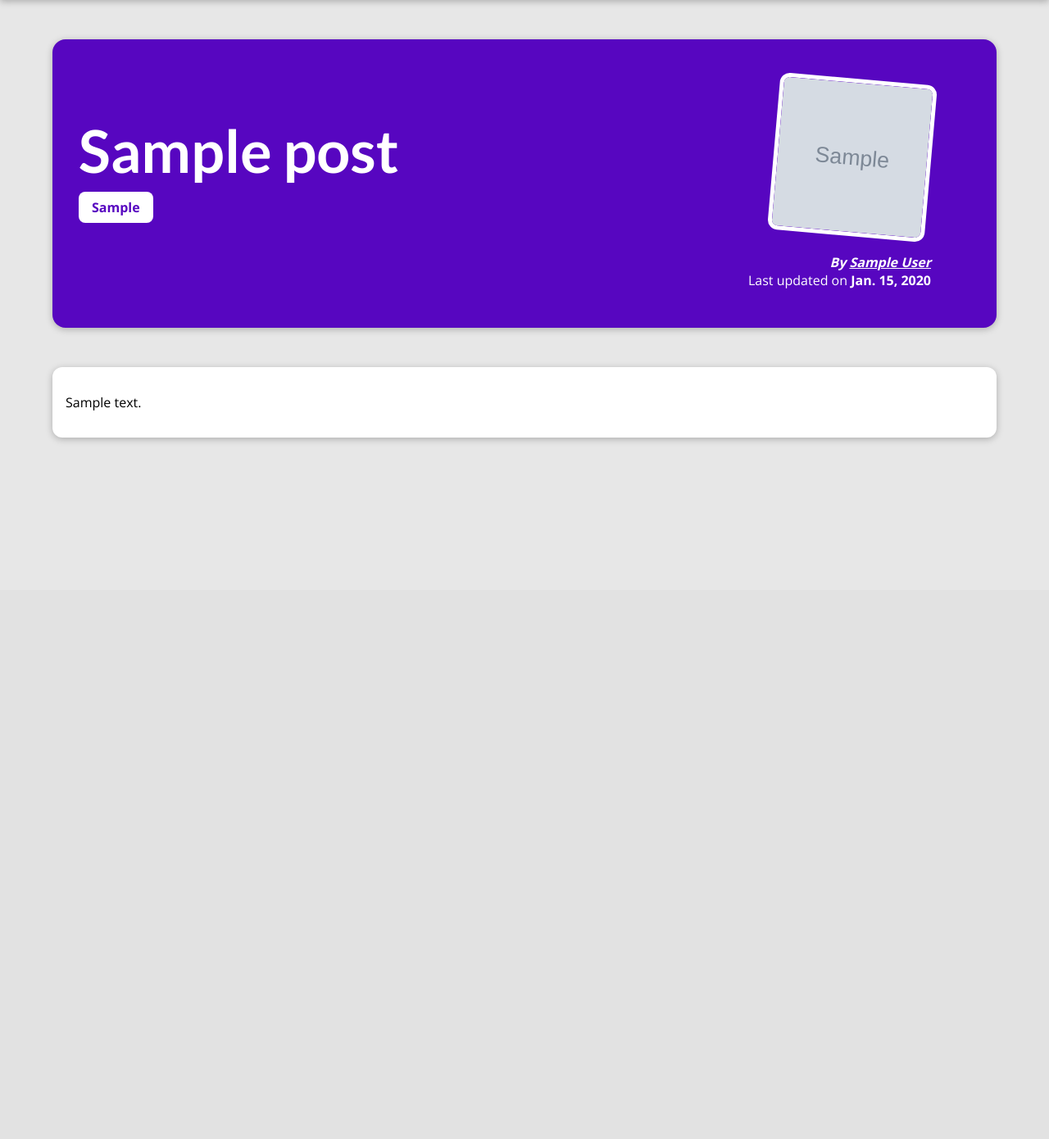
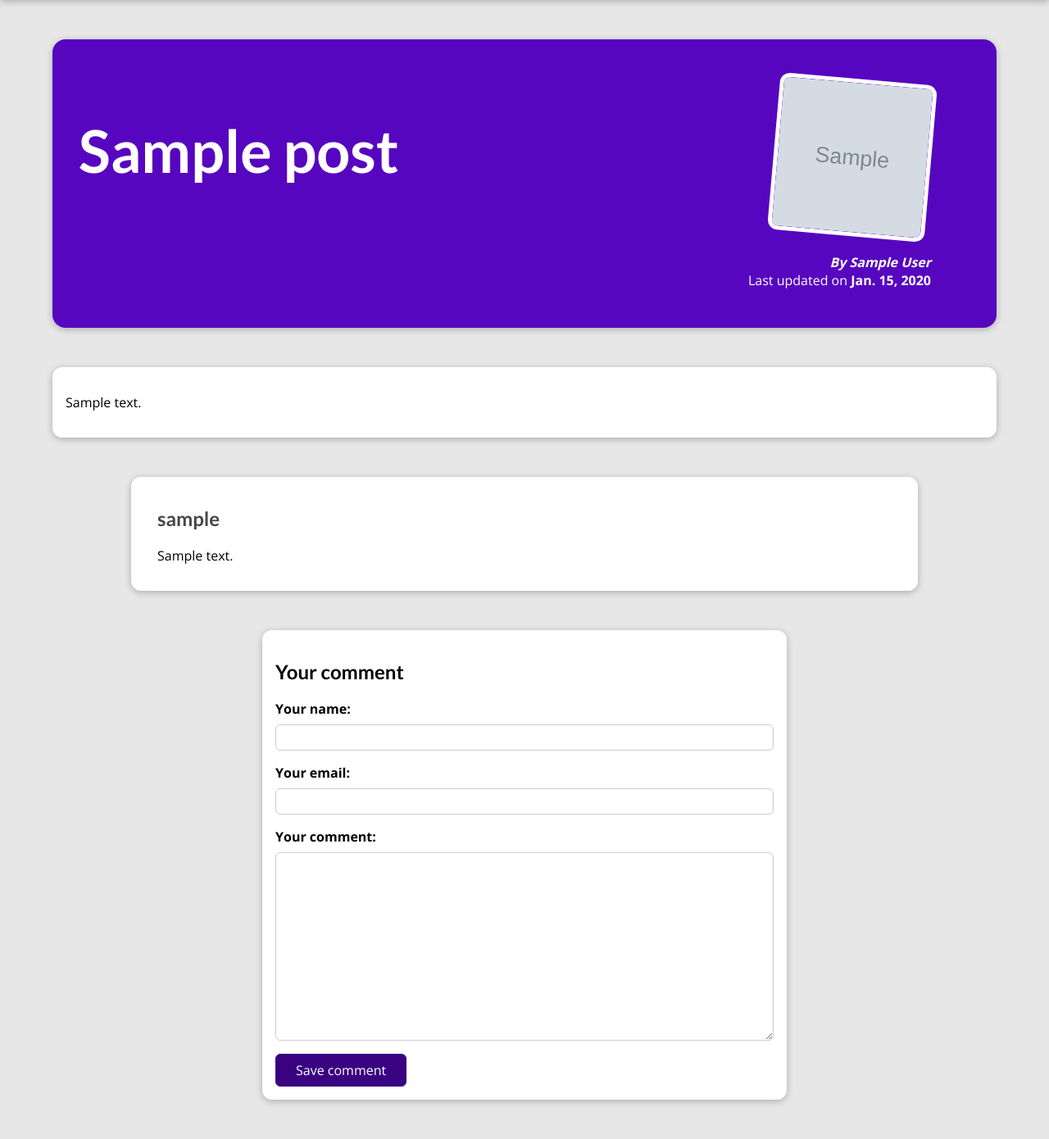
Before and after one commit to KateF20/my_blog, a Django app: a page that uses blog/templates/blog/single_post.html in a window 1280 px wide. Shown: the part 80-1470 px from the top of the page at 82% size. Before the commit the page ends 618 px from the top, so only its background shows below. Run offline with Django 4.2, Linux system fonts and the light colour scheme; tables that the repository leaves empty hold one stand-in row (values such as "Sample post"); grey boxes marked "Sample" are stand-in pictures.

Commit message:
comments added, create, save and display comments below the post

```diff
--- a/blog/forms.py
+++ b/blog/forms.py
@@ -0,0 +1,11 @@
+from django import forms
+from .models import Comment
+
+
+class CommentForm(forms.ModelForm):
+    class Meta:
+        model = Comment
+        exclude = ['post']
+        labels = {'username': 'Your name',
+                  'email': 'Your email',
+                  'text': 'Your comment'}
--- a/blog/models.py
+++ b/blog/models.py
@@ -34,3 +34,13 @@ class Post(models.Model):
 
     def __str__(self):
         return f'{self.title}, {self.date}'
+
+
+class Comment(models.Model):
+    username = models.CharField(max_length=120)
+    email = models.EmailField()
+    text = models.TextField(max_length=500)
+    post = models.ForeignKey(Post, on_delete=models.CASCADE, related_name='comments')
+
+    def __str__(self):
+        return f'{self.username}: {self.post}'
--- a/blog/static/blog/post_details.css
+++ b/blog/static/blog/post_details.css
@@ -22,7 +22,7 @@ body {
 #summary h2 {
   color: white;
   font-size: 4.5rem;
-  margin-bottom: 1rem;
+  margin-bottom: 0.25rem;
 }
 
 #summary article {
@@ -50,10 +50,30 @@ body {
 
 #summary a {
   color: white;
+  text-decoration: none;
 }
 
 #summary time {
   font-weight: bold;
+}
+
+#read-later {
+  margin: 2rem 0;
+}
+
+#read-later button {
+  background-color: transparent;
+  border: 1px solid white;
+  padding: 0.5rem 2rem;
+  font: inherit;
+  color: white;
+  cursor: pointer;
+}
+
+#read-later button:hover,
+#read-later button:active {
+  background-color: white;
+  color: #390281;
 }
 
 main {
@@ -68,8 +88,117 @@ main {
 
 .tag {
   background-color: white;
-  color: #5706c0;
+  color: #390281;
   padding: 0.5rem 1rem;
   border-radius: 8px;
-  font-weight: bolder;
 }
+
+#comment-form {
+  margin: 3rem auto;
+  width: 90%;
+  max-width: 40rem;
+  border-radius: 12px;
+  background-color: white;
+  box-shadow: 0 2px 8px rgba(0, 0, 0, 0.25);
+  padding: 1rem;
+}
+
+#comment-form button {
+  font: inherit;
+  background-color: #390281;
+  color: white;
+  border: 1px solid #390281;
+  padding: 0.5rem 1.5rem;
+  border-radius: 6px;
+  cursor: pointer;
+}
+
+#comment-form button:hover,
+#comment-form button:active {
+  background-color: #4f0ba7;
+  border-color: #4f0ba7;
+}
+
+.form-control {
+  margin-bottom: 1rem;
+}
+
+.form-control label {
+  font-weight: bold;
+  margin-bottom: 0.5rem;
+  display: block;
+}
+
+.form-control input,
+.form-control textarea {
+  display: block;
+  width: 100%;
+  font: inherit;
+  padding: 0.25rem;
+  border-radius: 6px;
+  border: 1px solid #ccc;
+}
+
+.errorlist {
+  list-style: none;
+  margin: 0.5rem 0;
+  padding: 0;
+  color: #d6000b;
+}
+
+.invalid label {
+  color: #d6000b;
+}
+
+.invalid input,
+.invalid textarea {
+  border-color: #d6000b;
+  background-color: #ffe6e7;
+}
+
+#alert {
+  margin: 8rem auto 3rem auto;
+  border: 1px solid #d6000b;
+  background-color: #ffe6e7;
+  padding: 1rem;
+  width: 90%;
+  max-width: 40rem;
+}
+
+#alert a {
+  text-decoration: none;
+  border: 1px solid #d6000b;
+  background-color: #d6000b;
+  color: white;
+  padding: 0.25rem 1.5rem;
+  border-radius: 6px;
+}
+
+#comments {
+  margin: 3rem auto;
+  width: 90%;
+  max-width: 60rem;
+  border-radius: 12px;
+  background-color: white;
+  box-shadow: 0 2px 8px rgba(0, 0, 0, 0.25);
+  padding: 1rem 2rem;
+}
+
+#comments ul {
+  list-style: none;
+  margin: 0;
+  padding: 0;
+}
+
+#comments li {
+  margin-bottom: 1rem;
+  border-bottom: 2px solid #ccc;
+}
+
+#comments li:last-of-type {
+  border-bottom: none;
+}
+
+#comments h2 {
+  color: #464646;
+}
--- a/blog/templates/blog/index.html
+++ b/blog/templates/blog/index.html
@@ -22,7 +22,7 @@
     <section id="latest-posts">
         <h2>Latest post</h2>
         <ul>
-            {% for post in latest_posts %}
+            {% for post in posts %}
                 {% include 'blog/includes/post.html' %}
             {% endfor %}
         </ul>
--- a/blog/templates/blog/single_post.html
+++ b/blog/templates/blog/single_post.html
@@ -10,6 +10,13 @@
 {% endblock %}
 
 {% block content %}
+    {% if comment_form.errors %}
+        <div id="alert">
+            <h2>Saving the comment failed</h2>
+            <p>Please fix the errors</p>
+            <a href="#comment-form">Fix it!</a>
+        </div>
+    {% endif %}
     <section id="summary">
         <h2>{{ post.title }}</h2>
         <div>
@@ -25,8 +32,33 @@
             </div>
         </article>
     </section>
+        <main>
+            {{ post.content|linebreaks }}
+        </main>
 
-    <main>
-        {{ post.content|linebreaks }}
-    </main>
+    <section id="comments">
+        <ul>
+            {% for comment in comments %}
+                <li>
+                    <h2>{{ comment.username }}</h2>
+                    <p>{{ comment.text|linebreaks }}</p>
+                </li>
+            {% endfor %}
+        </ul>
+    </section>
+
+    <section id="comment-form">
+        <h2>Your comment</h2>
+        <form action="{% url 'single-post' post.slug %}" method="POST">
+            {% csrf_token %}
+            {% for form_field in comment_form %}
+            <div class="form-control{% if form_field.errors %}invalid{% endif %}">
+                {{ form_field.label_tag }}
+                {{ form_field }}
+                {{ form_field.errors }}
+            </div>
+            {% endfor %}
+            <button>Save comment</button>
+        </form>
+    </section>
 {% endblock %}
--- a/blog/urls.py
+++ b/blog/urls.py
@@ -4,7 +4,7 @@ from . import views
 
 
 urlpatterns = [
-    path('', views.index, name='home'),
-    path('posts', views.posts, name='all-posts'),
-    path('posts/<slug:slug>', views.single_post, name='single-post'),
+    path('', views.IndexView.as_view(), name='home'),
+    path('posts', views.AllPostsView.as_view(), name='all-posts'),
+    path('posts/<slug:slug>', views.SinglePostView.as_view(), name='single-post'),
 ]
--- a/blog/views.py
+++ b/blog/views.py
@@ -1,28 +1,60 @@
-from django.shortcuts import render, get_object_or_404
+from django.http import HttpResponseRedirect
+from django.urls import reverse
+from django.shortcuts import render
+from django.views.generic import ListView
+from django.views import View
 
 from .models import Post, Author, Tag
+from .forms import CommentForm
 
 
-def index(request):
-    latest_posts = Post.objects.all().order_by('-date')[:3]
-    context = {
-        'latest_posts': latest_posts
-    }
-    return render(request, 'blog/index.html', context)
+class IndexView(ListView):
+    template_name = 'blog/index.html'
+    model = Post
+    ordering = ['-date']
+    context_object_name = 'posts'
+
+    def get_queryset(self):
+        query_set = super().get_queryset()
+        data = query_set[:3]
+        return data
 
 
-def posts(request):
-    all_posts = Post.objects.all().order_by('-date')
-    context = {
-        'all_posts': all_posts
-    }
-    return render(request, 'blog/all_posts.html', context)
+class AllPostsView(ListView):
+    template_name = 'blog/all_posts.html'
+    model = Post
+    ordering = ['-date']
+    context_object_name = 'all_posts'
 
 
-def single_post(request, slug):
-    post = get_object_or_404(Post, slug=slug)
-    context = {
-        'post': post,
-        'tags': post.tags.all()
-    }
-    return render(request, 'blog/single_post.html', context)
+class SinglePostView(View):
+    def get(self, request, slug):
+        post = Post.objects.get(slug=slug)
+        context = {
+            'post': post,
+            'post_tags': post.tags.all(),
+            'comment_form': CommentForm(),
+            'comments': post.comments.all().order_by('-id')
+        }
+        return render(request, 'blog/single_post.html', context)
+
+    def post(self, request, slug):
+        comment_form = CommentForm(request.POST)
+        post = Post.objects.get(slug=slug)
+
+        if comment_form.is_valid():
+            comment = comment_form.save(commit=False)
+            comment.post = post
+            comment.save()
+
+            return HttpResponseRedirect(reverse('single-post', args=[slug]))
+
+        context = {
+            'post': post,
+            'post_tags': post.tags.all(),
+            'comment_form': comment_form,
+            'comments': post.comments.all().order_by('-id')
+
+        }
+
+        return render(request, 'blog/single_post.html', context)
```
Also changed, not shown: blog/admin.py (+6 -1 lines).
